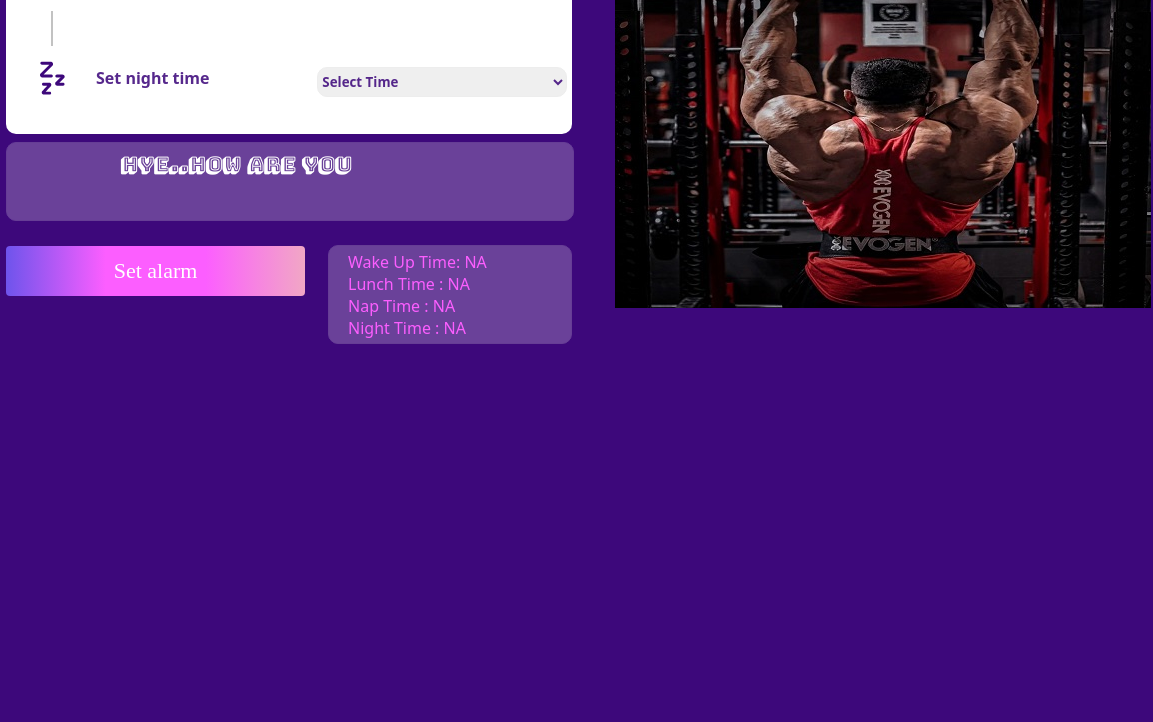
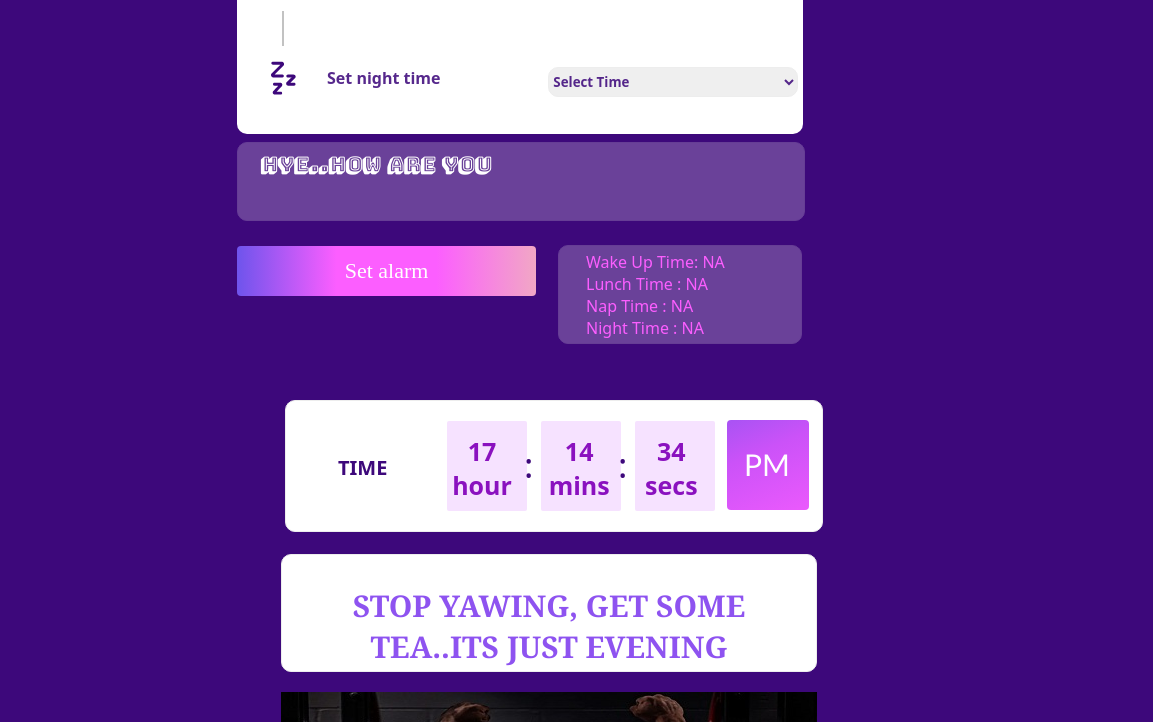
Before and after one commit to ajayythakur/DIGITAL-CLOCK, a plain HTML site: page index.html in a window 1024 px wide. Shown: the part 378-1100 px from the top of the page, 1153 px wide, since content can reach past the window. Before the commit the page ends 800 px from the top, so only its background shows below. Drawn offline with Linux system fonts and the light colour scheme; a web font is replaced by a local one.

Commit message:
responsive for ipad

```diff
--- a/style.css
+++ b/style.css
@@ -653,11 +653,11 @@ select {
   }
 }
 
-@media (min-width:820px) and (max-width:1180px){
+@media (min-width:852px) and (max-width:1180px){
   .routinebox {
     position: absolute;
     top: 149px;
-    left: 6px;
+    left: 237px;
     width: 566px;
     height: 363px;
     background-color: white;
@@ -668,7 +668,7 @@ select {
 .textbox {
   position: absolute;
   top: 520px;
-  left: 6px;
+  left: 237px;
   width: 566px;
   height: 77px;
   border: 1px solid var(--unnamed-color-ededed);
@@ -678,10 +678,22 @@ select {
   opacity: 0.23;
 }
 
+#wishtext {
+  font-family: "Bungee Shade", cursive;
+  text-align: center;
+  font-size: 20px;
+  margin-top: 10px;
+  color: white;
+  font-weight: 800;
+  position: absolute;
+  top: 520px;
+  left: 260px;
+}
+
 .timebox {
   position: absolute;
-  top: 42px;
-  left: 615px;
+  top: 778px;
+  left: 285px;
   width: 536px;
   height: 130px;
   border: 1px solid #ededed;
@@ -692,8 +704,8 @@ select {
 #sidebox {
   font-weight: bold;
   position: absolute;
-  top: 212px;
-  left: 615px;
+  top: 932px;
+  left: 281px;
   width: 536px;
   height: 118px;
   background-color: white;
@@ -709,10 +721,10 @@ select {
 
 .sideimage {
   position: absolute;
-  top: 345px;
-  left: 615px;
+  top: 1070px;
+  left: 281px;
   width: 536px;
-  height: 341px;
+  height: 342px;
   background-color: white;
   border-radius: 10px;
 }
@@ -720,7 +732,7 @@ select {
 #sa {
   position: absolute;
   top: 624px;
-  left: 06px;
+  left: 237px;
   width: 299px;
   height: 50px;
   font-family: system-ui, -apple-system, BlinkMacSystemFont, "Segoe UI", Roboto, Oxygen, Ubuntu, Cantarell, "Open Sans", "Helvetica Neue", sans-serif;
@@ -737,12 +749,11 @@ select {
 .routinetxt {
   position: relative;
   top: 615px;
-  left: 320px;
+  left: 550px;
   width: 216px;
   height: 71px;
   border: 1px solid #ededed;
   border-radius: 10px;
-  /* box-sizing: border-box; */
   padding: 13px;
   background: #ffffff;
   z-index: 0;
@@ -752,7 +763,7 @@ select {
 .rtxt {
   position: relative;
   top: 522px;
-  left: 340px;
+  left: 578px;
   z-index: 1;
   color: #fc5eff;
 }
```
